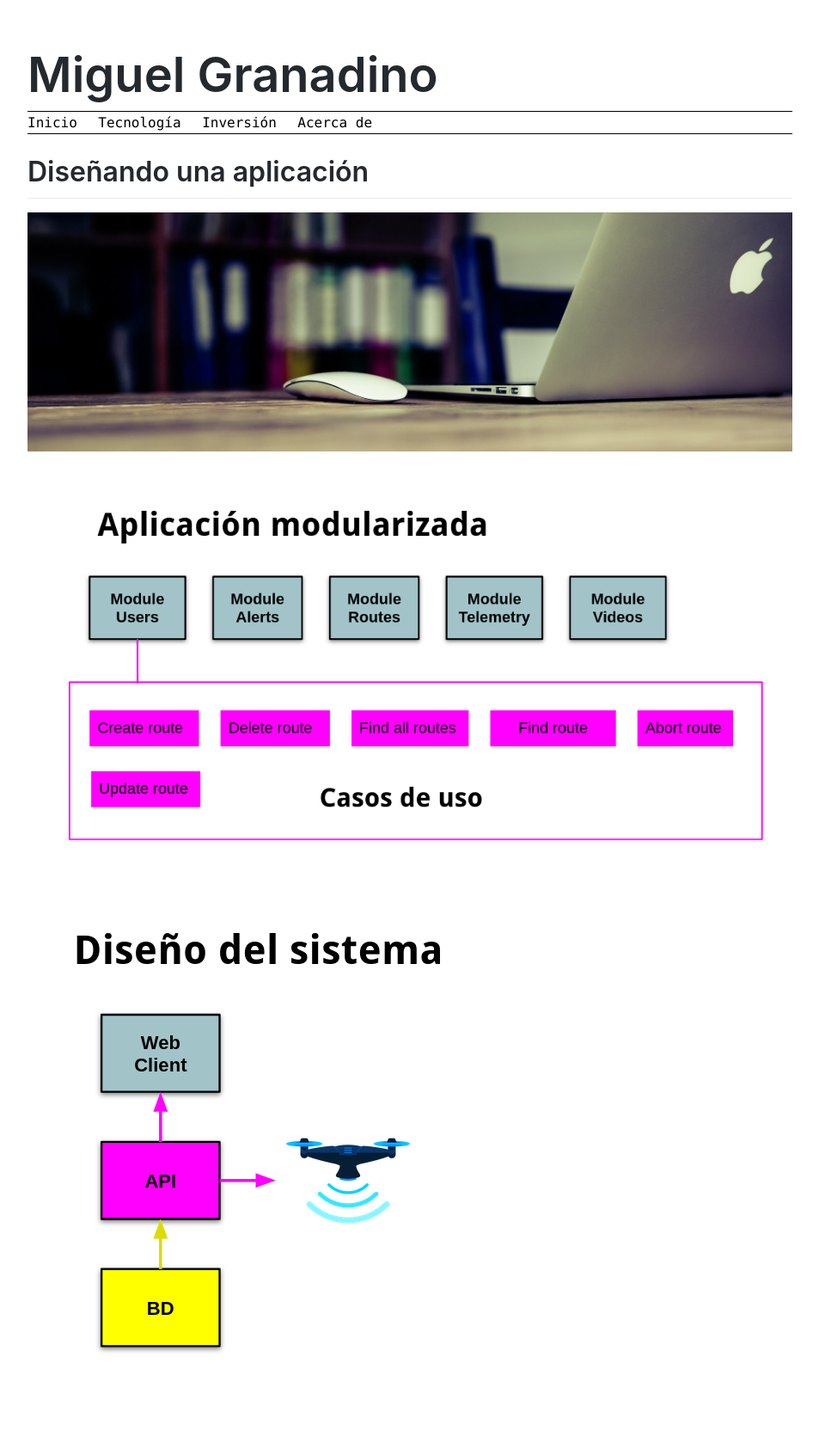
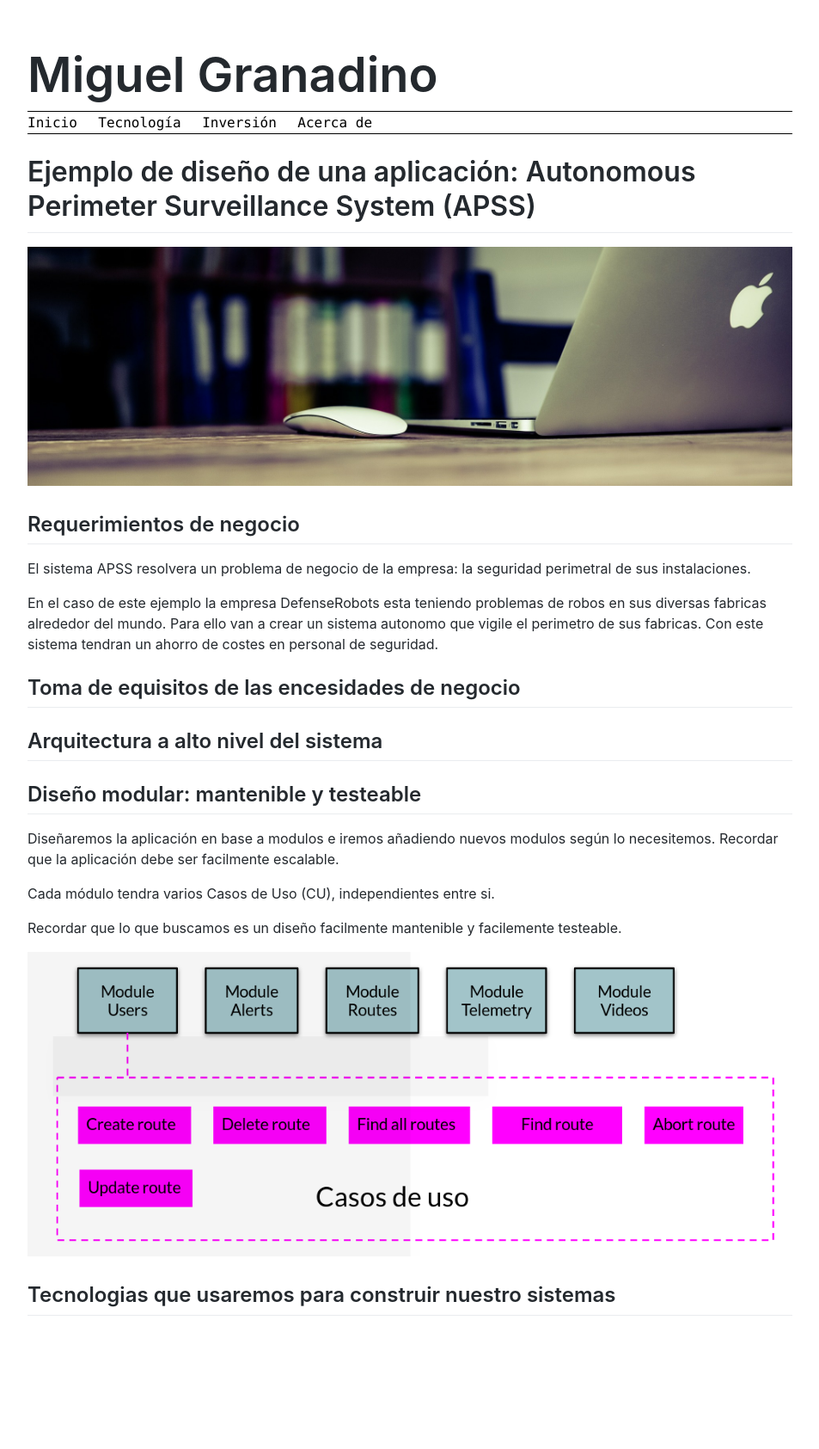
Before and after one commit to Akira3030/formacion, a Jekyll site: the page built from articulos/disenando-una-aplicacion.md, in a window 1280 px wide. Shown: the whole page at 86% size, without its empty margins (163-1116 px from the left). Built offline with Jekyll 4.4.1, drawn with Linux system fonts in a browser that asks for light colours; our own code applies the rules of GitHub Pages for plain Markdown files; after the commit the page ends 1591 px from its top, so only the background shows below that.

Commit message:
Update disenando-una-aplicacion.md

```diff
--- a/articulos/disenando-una-aplicacion.md
+++ b/articulos/disenando-una-aplicacion.md
@@ -1,8 +1,30 @@
-# Diseñando una aplicación
+# Ejemplo de diseño de una aplicación: Autonomous Perimeter Surveillance System (APSS)
 
 ![]({{ site.site_url }}/assets/img/office-581131_1920_alt_600.jpg)
 
+## Requerimientos de negocio
 
-![alt text]({{ site.site_url }}/assets/img/app.png "Diseño app")
+El sistema APSS resolvera un problema de negocio de la empresa: la seguridad perimetral de sus instalaciones.
 
-![alt text]({{ site.site_url }}/assets/img/diseño_sistema.png "Diseño sistema")
+En el caso de este ejemplo la empresa DefenseRobots esta teniendo problemas de robos en sus diversas fabricas alrededor del mundo. Para ello van a crear un sistema autonomo que vigile el perimetro de sus fabricas. Con este sistema tendran un ahorro de costes en personal de seguridad.
+
+## Toma de equisitos de las encesidades de negocio
+
+
+## Arquitectura a alto nivel del sistema
+
+
+
+
+## Diseño modular: mantenible y testeable
+
+Diseñaremos la aplicación en base a modulos e iremos añadiendo nuevos modulos según lo necesitemos. Recordar que la aplicación debe ser facilmente escalable.
+
+Cada módulo tendra varios Casos de Uso (CU), independientes entre si.
+
+Recordar que lo que buscamos es un diseño facilmente mantenible y facilemente testeable.
+
+
+![alt text]({{ site.site_url }}/assets/img/diseño-aplicacion/casos_de_uso.png)
+
+## Tecnologias que usaremos para construir nuestro sistemas
```
